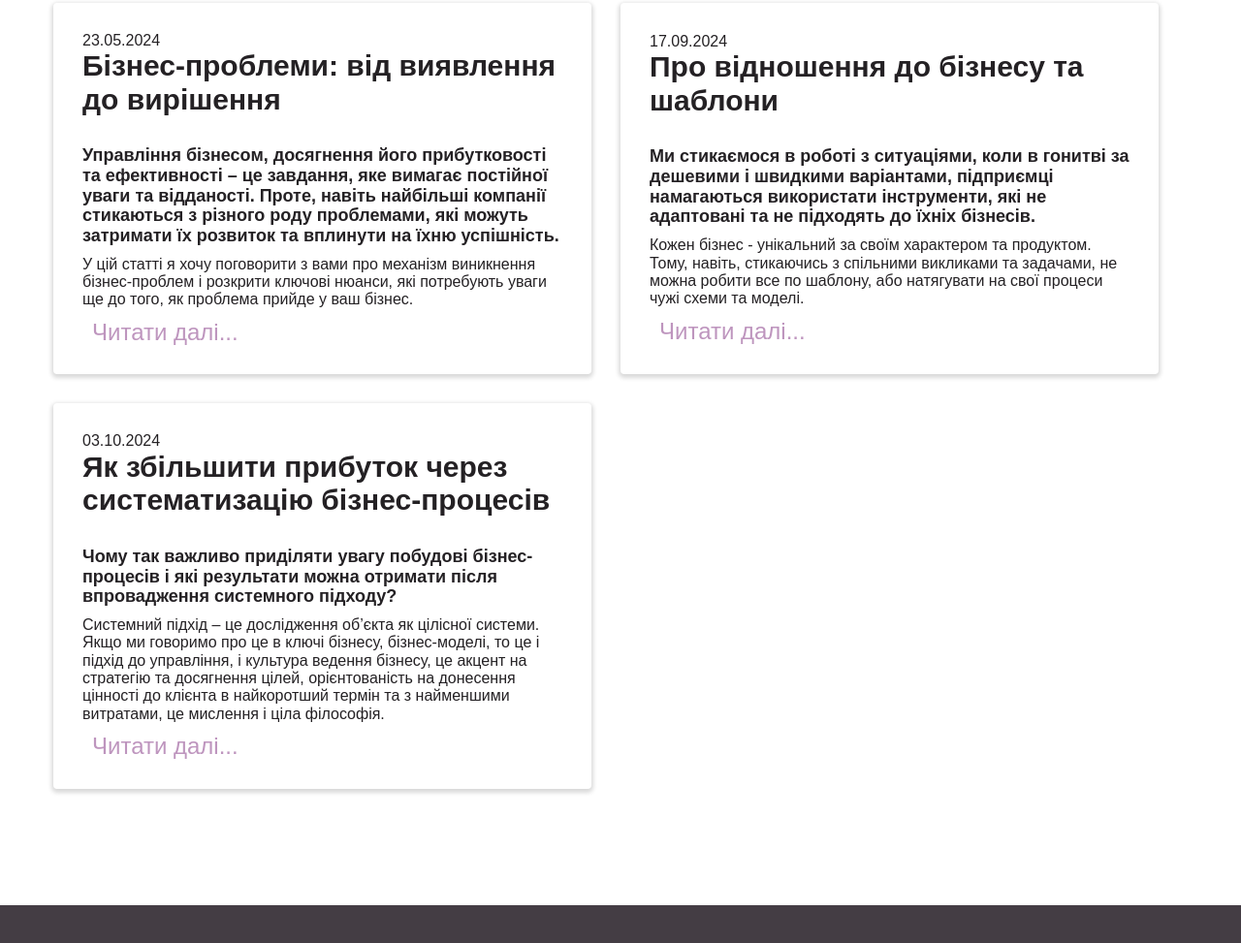
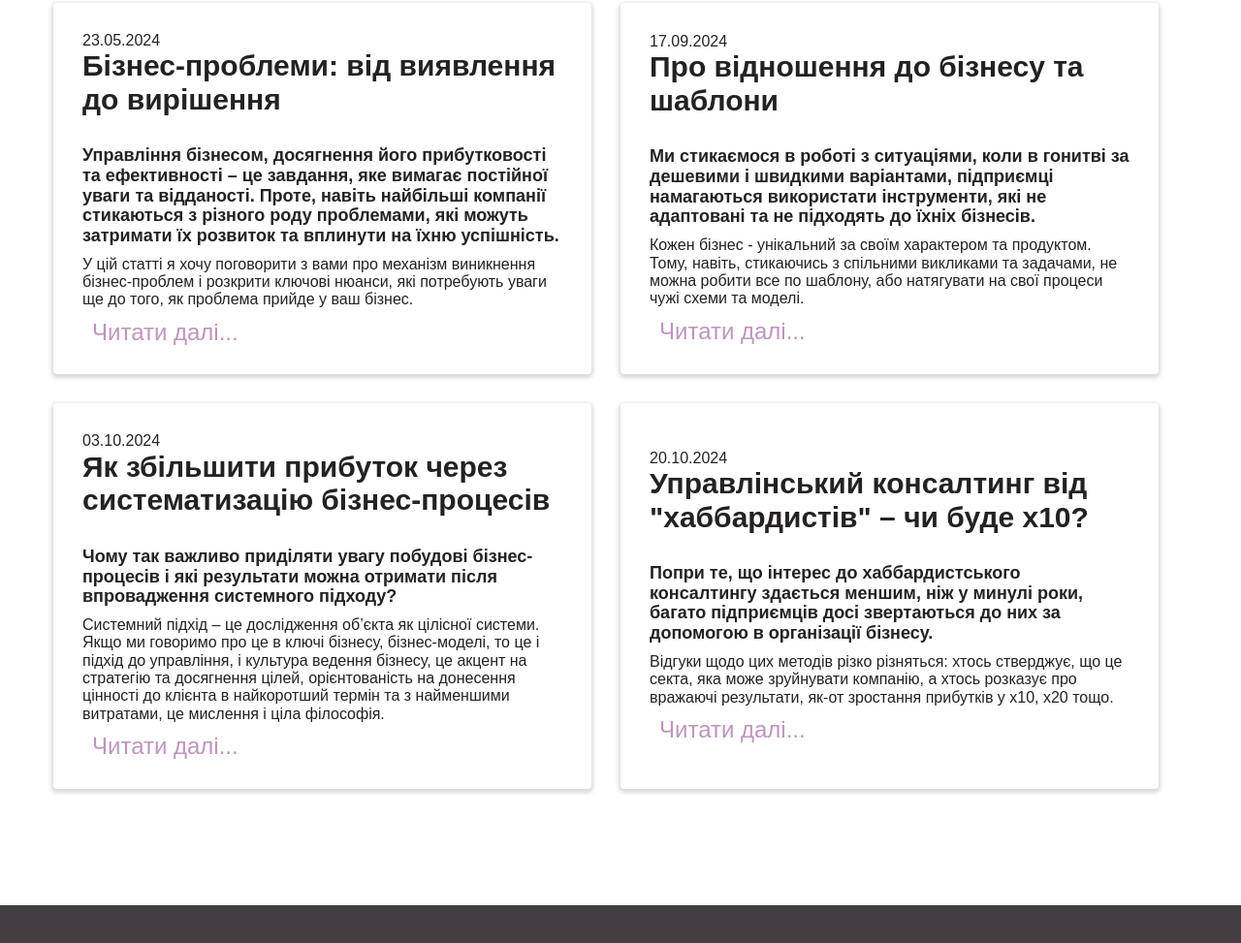
Before and after one commit to Jeanulka/OptiCore, a plain HTML site: page blog.html in a window 1280 px wide. Shown: the part 1825-2798 px from the top of the page at 97% size. Drawn offline with nearby package versions, Linux system fonts and the light colour scheme; a web font is replaced by a local one.

Commit message:
Додає статтю на блог

```diff
--- a/blog.html
+++ b/blog.html
@@ -258,7 +258,7 @@
 
             <li class="podcasts__list-item">
               <div class="podcasts__card">
-                <p class="articles__text date">04.10.2024</p>
+                <p class="articles__text date">02.10.2024</p>
                 <h2 class="podcasts__name">
                   Бізнес-процеси. Етер на хвилі Національної Радіостанції України Країна ФМ
                 </h2>
@@ -440,6 +440,32 @@
               </article>
             </li>
 
+            <li class="articles__list-item frame">
+              <article class="articles__card">
+                <div class="articles__description">
+                  <p class="articles__text date">20.10.2024</p>
+                  <h2 class="articles__name">
+                    Управлінський консалтинг від "хаббардистів" – чи буде х10?
+                  </h2>
+                  <h3 class="articles__text anotation">
+                    Попри те, що інтерес до хаббардистського консалтингу здається меншим, ніж у минулі роки, багато підприємців досі звертаються до них за допомогою в організації бізнесу.
+                  </h3>
+                  <p class="articles__text">
+                    Відгуки щодо цих методів різко різняться: хтось стверджує, що це секта, яка може зруйнувати компанію, а хтось розказує про вражаючі результати, як-от зростання прибутків у х10, х20 тощо.
+                  </p>
+                </div>
+
+                <a
+                  class="articles__link link"
+                  href="https://blog.liga.net/user/zkudrytska/article/54533"
+                  target="_blank"
+                  rel="noopener noreferrer nofollow"
+                  aria-label="Стаття Кудрицької Жанни"
+                  >Читати далі...
+                </a>
+              </article>
+            </li>
+
 
           </ul>
         </div>
```
